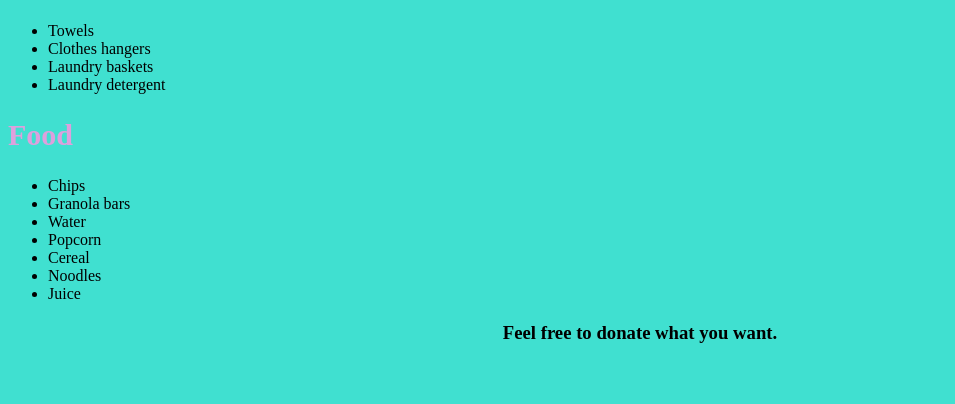
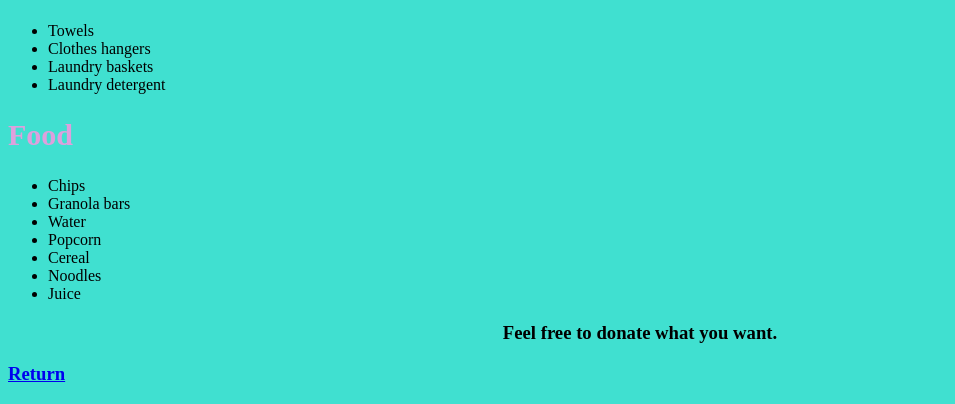
Before and after one commit to makylaperson43/charity, a plain HTML site: page list.html in a window 1280 px wide. Shown: the part 678-1082 px from the top of the page, without its empty margins (0-955 px from the left). Before the commit the page ends 1041 px from the top, so only its background shows below. Drawn offline with Linux system fonts and the light colour scheme.

Commit message:
Update list.html

```diff
--- a/list.html
+++ b/list.html
@@ -50,5 +50,6 @@
             <li>Juice</li>
         </ul>
         <h3 class="margin">Feel free to donate what you want.</h3>
+        <h3><a href="index.html">Return</a></h3>
     </body>
 </html>
```
